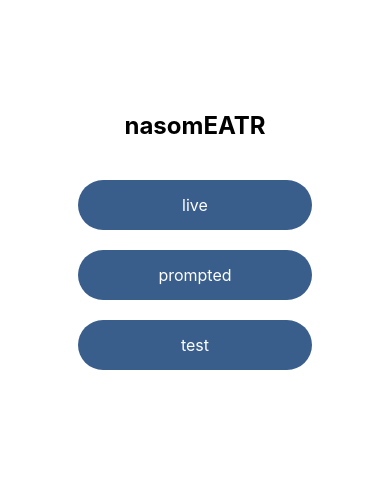
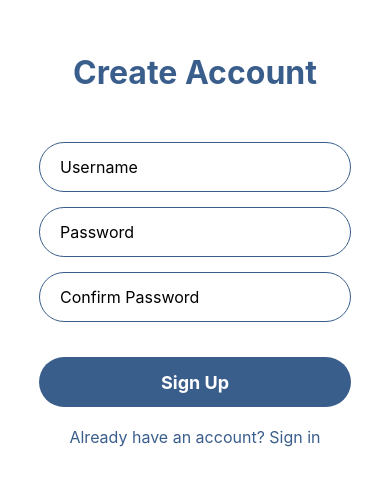
Before and after one commit to bluetooth-nasometer/nasomEATR, a React Native app: screen /Signup in a window 390 px wide. Shown: the part 172-658 px from the top of the page. Built offline with nearby package versions, Linux system fonts and the light colour scheme.

Commit message:
front end setup based on figma

```diff
--- a/App.js
+++ b/App.js
@@ -1,37 +1,58 @@
 import React from 'react';
 import { NavigationContainer } from '@react-navigation/native';
 import { createNativeStackNavigator } from '@react-navigation/native-stack';
+import { createBottomTabNavigator } from '@react-navigation/bottom-tabs';
+import { Ionicons } from '@expo/vector-icons';
+import LoginScreen from './components/LoginScreen';
+import SignupScreen from './components/SignupScreen';
 import HomeScreen from './components/HomeScreen';
-import LiveScreen from './components/LiveScreen';
-import PromptedScreen from './components/PromptedScreen';
-import TestScreen from './components/TestScreen';
+import SessionsScreen from './components/SessionsScreen';
+import ProfileScreen from './components/ProfileScreen';
+import Colors from './constants/Colors';
 
 const Stack = createNativeStackNavigator();
+const Tab = createBottomTabNavigator();
+
+function MainTabs() {
+  return (
+    <Tab.Navigator
+      screenOptions={({ route }) => ({
+        tabBarIcon: ({ focused, color, size }) => {
+          let iconName;
+          if (route.name === 'HomeTab') {
+            iconName = focused ? 'home' : 'home-outline';
+          } else if (route.name === 'Sessions') {
+            iconName = focused ? 'document-text' : 'document-text-outline';
+          } else if (route.name === 'Profile') {
+            iconName = focused ? 'person' : 'person-outline';
+          }
+          return <Ionicons name={iconName} size={size} color={color} />;
+        },
+        tabBarActiveTintColor: Colors.lightNavalBlue,
+        tabBarInactiveTintColor: 'gray',
+        headerShown: false,
+      })}
+    >
+      <Tab.Screen
+        name="HomeTab"
+        component={HomeScreen}
+        options={{ title: 'Home' }}
+      />
+      <Tab.Screen name="Sessions" component={SessionsScreen} />
+      <Tab.Screen name="Profile" component={ProfileScreen} />
+    </Tab.Navigator>
+  );
+}
 
 export default function App() {
   return (
     <NavigationContainer>
-      <Stack.Navigator>
-        <Stack.Screen
-          name="Home"
-          component={HomeScreen}
-          options={{ headerShown: false }}
-        />
-        <Stack.Screen
-          name="Live"
-          component={LiveScreen}
-          options={{ headerShown: false }}
-        />
-        <Stack.Screen
-          name="Prompted"
-          component={PromptedScreen}
-          options={{ headerShown: false }}
-        />
-        <Stack.Screen
-          name="Test"
-          component={TestScreen}
-          options={{ headerShown: false }}
-        />
+      <Stack.Navigator
+        screenOptions={{ headerShown: false }}
+      >
+        <Stack.Screen name="Login" component={LoginScreen} />
+        <Stack.Screen name="Signup" component={SignupScreen} />
+        <Stack.Screen name="MainApp" component={MainTabs} />
       </Stack.Navigator>
     </NavigationContainer>
   );
--- a/components/HomeScreen.js
+++ b/components/HomeScreen.js
@@ -1,25 +1,99 @@
-import React from 'react';
-import { View, Text, TouchableOpacity, StyleSheet, Dimensions } from 'react-native';
+import React, { useState } from 'react';
+import {
+  View,
+  Text,
+  StyleSheet,
+  ScrollView,
+  TouchableOpacity,
+} from 'react-native';
+import { Ionicons } from '@expo/vector-icons';
 import Colors from '../constants/Colors';
 
+const dummyPatients = [
+  {
+    id: 1,
+    name: 'John Smith',
+    testsCount: 5,
+    lastTestDate: '2024-01-15',
+  },
+  {
+    id: 2,
+    name: 'Sarah Johnson',
+    testsCount: 3,
+    lastTestDate: '2024-01-12',
+  },
+  {
+    id: 3,
+    name: 'Michael Brown',
+    testsCount: 8,
+    lastTestDate: '2024-01-10',
+  },
+];
+
 const HomeScreen = ({ navigation }) => {
+  const [isPopupVisible, setIsPopupVisible] = useState(false);
+
+  const handleAddPatient = () => {
+    setIsPopupVisible(false);
+    // TODO: Implement add patient logic
+  };
+
+  const formatDate = (dateString) => {
+    return new Date(dateString).toLocaleDateString('en-US', {
+      year: 'numeric',
+      month: 'short',
+      day: 'numeric'
+    });
+  };
+
   return (
     <View style={styles.container}>
-      <Text style={styles.title}>nasomEATR</Text>
+      <Text style={styles.header}>Patient List</Text>
+      <ScrollView style={styles.patientList}>
+        {dummyPatients.map((patient) => (
+          <TouchableOpacity
+            key={patient.id}
+            style={styles.patientCard}
+            onPress={() => {/* Handle patient selection */}}
+          >
+            <Text style={styles.patientName}>{patient.name}</Text>
+            <View style={styles.patientDetails}>
+              <Text style={styles.detailText}>
+                {patient.testsCount} tests
+              </Text>
+              <Text style={styles.detailText}>
+                Last test: {formatDate(patient.lastTestDate)}
+              </Text>
+            </View>
+          </TouchableOpacity>
+        ))}
+      </ScrollView>
+
+      {/* Popup Menu */}
+      {isPopupVisible && (
+        <TouchableOpacity
+          style={styles.popup}
+          onPress={handleAddPatient}
+        >
+          <Ionicons
+            name="person-add-outline"
+            size={24}
+            color={Colors.lightNavalBlue}
+          />
+          <Text style={styles.popupText}>New Patient</Text>
+        </TouchableOpacity>
+      )}
+
+      {/* Floating Action Button */}
       <TouchableOpacity
-        style={styles.button}
-        onPress={() => navigation.navigate('Live')}>
-        <Text style={styles.buttonText}>live</Text>
-      </TouchableOpacity>
-      <TouchableOpacity
-        style={styles.button}
-        onPress={() => navigation.navigate('Prompted')}>
-        <Text style={styles.buttonText}>prompted</Text>
-      </TouchableOpacity>
-      <TouchableOpacity
-        style={styles.button}
-        onPress={() => navigation.navigate('Test')}>
-        <Text style={styles.buttonText}>test</Text>
+        style={styles.fab}
+        onPress={() => setIsPopupVisible(!isPopupVisible)}
+      >
+        <Ionicons
+          name="add"
+          size={30}
+          color="white"
+        />
       </TouchableOpacity>
     </View>
   );
@@ -28,26 +102,77 @@ const HomeScreen = ({ navigation }) => {
 const styles = StyleSheet.create({
   container: {
     flex: 1,
+    backgroundColor: Colors.white,
+    paddingTop: 60,
+  },
+  header: {
+    fontSize: 24,
+    fontWeight: 'bold',
+    color: Colors.lightNavalBlue,
+    padding: 20,
+  },
+  patientList: {
+    flex: 1,
+    padding: 15,
+  },
+  patientCard: {
+    backgroundColor: '#f8f9fa',
+    padding: 15,
+    borderRadius: 10,
+    marginBottom: 10,
+    borderWidth: 1,
+    borderColor: '#eee',
+  },
+  patientName: {
+    fontSize: 18,
+    fontWeight: 'bold',
+    color: Colors.lightNavalBlue,
+    marginBottom: 5,
+  },
+  patientDetails: {
+    flexDirection: 'row',
+    justifyContent: 'space-between',
+  },
+  detailText: {
+    color: '#666',
+    fontSize: 14,
+  },
+  fab: {
+    position: 'absolute',
+    right: 20,
+    bottom: 15,
+    width: 56,
+    height: 56,
+    borderRadius: 28,
+    backgroundColor: Colors.lightNavalBlue,
     justifyContent: 'center',
     alignItems: 'center',
-    backgroundColor: Colors.white,
+    elevation: 4,
+    shadowColor: '#000',
+    shadowOffset: { width: 0, height: 2 },
+    shadowOpacity: 0.25,
+    shadowRadius: 3.84,
   },
-  title: {
-    fontWeight: 'bold',
-    fontSize: 24,
-    marginBottom: 40,
+  popup: {
+    position: 'absolute',
+    right: 20,
+    bottom: 80,
+    flexDirection: 'row',
+    alignItems: 'center',
+    padding: 12,
+    backgroundColor: 'white',
+    borderRadius: 8,
+    elevation: 4,
+    shadowColor: '#000',
+    shadowOffset: { width: 0, height: 2 },
+    shadowOpacity: 0.25,
+    shadowRadius: 3.84,
   },
-  button: {
-    backgroundColor: Colors.lightNavalBlue,
-    width: Dimensions.get('window').width * 0.6,
-    paddingVertical: 15,
-    borderRadius: 25,
-    alignItems: 'center',
-    marginBottom: 20,
-  },
-  buttonText: {
-    color: Colors.white,
+  popupText: {
+    marginLeft: 12,
     fontSize: 16,
+    color: Colors.lightNavalBlue,
+    fontWeight: '500',
   },
 });
 
--- /dev/null
+++ b/components/LoginScreen.js
@@ -0,0 +1,106 @@
+import React, { useState } from 'react';
+import {
+  View,
+  Text,
+  TextInput,
+  TouchableOpacity,
+  StyleSheet,
+  Dimensions
+} from 'react-native';
+import Colors from '../constants/Colors';
+
+const LoginScreen = ({ navigation }) => {
+  const [username, setUsername] = useState('');
+  const [password, setPassword] = useState('');
+
+  const handleLogin = () => {
+    // TODO: Implement actual authentication
+    if (username && password) {
+      navigation.replace('MainApp');
+    }
+  };
+
+  return (
+    <View style={styles.container}>
+      <Text style={styles.title}>nasomEATR</Text>
+
+      <TextInput
+        style={styles.input}
+        placeholder="Username"
+        value={username}
+        onChangeText={setUsername}
+        autoCapitalize="none"
+      />
+
+      <TextInput
+        style={styles.input}
+        placeholder="Password"
+        value={password}
+        onChangeText={setPassword}
+        secureTextEntry
+      />
+
+      <TouchableOpacity style={styles.button} onPress={handleLogin}>
+        <Text style={styles.buttonText}>Sign In</Text>
+      </TouchableOpacity>
+
+      <TouchableOpacity
+        style={styles.signupLink}
+        onPress={() => navigation.navigate('Signup')}
+      >
+        <Text style={styles.signupText}>
+          Don't have an account? Sign up
+        </Text>
+      </TouchableOpacity>
+    </View>
+  );
+};
+
+const styles = StyleSheet.create({
+  container: {
+    flex: 1,
+    justifyContent: 'center',
+    alignItems: 'center',
+    backgroundColor: Colors.white,
+    padding: 20,
+  },
+  title: {
+    fontSize: 32,
+    fontWeight: 'bold',
+    marginBottom: 50,
+    color: Colors.lightNavalBlue,
+  },
+  input: {
+    width: Dimensions.get('window').width * 0.8,
+    height: 50,
+    borderWidth: 1,
+    borderColor: Colors.lightNavalBlue,
+    borderRadius: 25,
+    paddingHorizontal: 20,
+    marginBottom: 15,
+    fontSize: 16,
+  },
+  button: {
+    backgroundColor: Colors.lightNavalBlue,
+    width: Dimensions.get('window').width * 0.8,
+    height: 50,
+    borderRadius: 25,
+    justifyContent: 'center',
+    alignItems: 'center',
+    marginTop: 20,
+  },
+  buttonText: {
+    color: Colors.white,
+    fontSize: 18,
+    fontWeight: 'bold',
+  },
+  signupLink: {
+    marginTop: 20,
+  },
+  signupText: {
+    color: Colors.lightNavalBlue,
+    fontSize: 16,
+  },
+});
+
+export default LoginScreen;
--- /dev/null
+++ b/components/ProfileScreen.js
@@ -0,0 +1,27 @@
+import React from 'react';
+import { View, Text, StyleSheet } from 'react-native';
+import Colors from '../constants/Colors';
+
+const ProfileScreen = () => {
+  return (
+    <View style={styles.container}>
+      <Text style={styles.header}>Profile</Text>
+    </View>
+  );
+};
+
+const styles = StyleSheet.create({
+  container: {
+    flex: 1,
+    backgroundColor: Colors.white,
+    paddingTop: 60,
+  },
+  header: {
+    fontSize: 24,
+    fontWeight: 'bold',
+    color: Colors.lightNavalBlue,
+    padding: 20,
+  },
+});
+
+export default ProfileScreen;
--- /dev/null
+++ b/components/SessionsScreen.js
@@ -0,0 +1,27 @@
+import React from 'react';
+import { View, Text, StyleSheet } from 'react-native';
+import Colors from '../constants/Colors';
+
+const SessionsScreen = () => {
+  return (
+    <View style={styles.container}>
+      <Text style={styles.header}>Sessions</Text>
+    </View>
+  );
+};
+
+const styles = StyleSheet.create({
+  container: {
+    flex: 1,
+    backgroundColor: Colors.white,
+    paddingTop: 60,
+  },
+  header: {
+    fontSize: 24,
+    fontWeight: 'bold',
+    color: Colors.lightNavalBlue,
+    padding: 20,
+  },
+});
+
+export default SessionsScreen;
--- /dev/null
+++ b/components/SignupScreen.js
@@ -0,0 +1,115 @@
+import React, { useState } from 'react';
+import {
+  View,
+  Text,
+  TextInput,
+  TouchableOpacity,
+  StyleSheet,
+  Dimensions
+} from 'react-native';
+import Colors from '../constants/Colors';
+
+const SignupScreen = ({ navigation }) => {
+  const [username, setUsername] = useState('');
+  const [password, setPassword] = useState('');
+  const [confirmPassword, setConfirmPassword] = useState('');
+
+  const handleSignup = () => {
+    // TODO: Implement actual signup logic
+    if (username && password && password === confirmPassword) {
+      navigation.replace('Home');
+    }
+  };
+
+  return (
+    <View style={styles.container}>
+      <Text style={styles.title}>Create Account</Text>
+
+      <TextInput
+        style={styles.input}
+        placeholder="Username"
+        value={username}
+        onChangeText={setUsername}
+        autoCapitalize="none"
+      />
+
+      <TextInput
+        style={styles.input}
+        placeholder="Password"
+        value={password}
+        onChangeText={setPassword}
+        secureTextEntry
+      />
+
+      <TextInput
+        style={styles.input}
+        placeholder="Confirm Password"
+        value={confirmPassword}
+        onChangeText={setConfirmPassword}
+        secureTextEntry
+      />
+
+      <TouchableOpacity style={styles.button} onPress={handleSignup}>
+        <Text style={styles.buttonText}>Sign Up</Text>
+      </TouchableOpacity>
+
+      <TouchableOpacity
+        style={styles.loginLink}
+        onPress={() => navigation.goBack()}
+      >
+        <Text style={styles.loginText}>
+          Already have an account? Sign in
+        </Text>
+      </TouchableOpacity>
+    </View>
+  );
+};
+
+const styles = StyleSheet.create({
+  container: {
+    flex: 1,
+    justifyContent: 'center',
+    alignItems: 'center',
+    backgroundColor: Colors.white,
+    padding: 20,
+  },
+  title: {
+    fontSize: 32,
+    fontWeight: 'bold',
+    marginBottom: 50,
+    color: Colors.lightNavalBlue,
+  },
+  input: {
+    width: Dimensions.get('window').width * 0.8,
+    height: 50,
+    borderWidth: 1,
+    borderColor: Colors.lightNavalBlue,
+    borderRadius: 25,
+    paddingHorizontal: 20,
+    marginBottom: 15,
+    fontSize: 16,
+  },
+  button: {
+    backgroundColor: Colors.lightNavalBlue,
+    width: Dimensions.get('window').width * 0.8,
+    height: 50,
+    borderRadius: 25,
+    justifyContent: 'center',
+    alignItems: 'center',
+    marginTop: 20,
+  },
+  buttonText: {
+    color: Colors.white,
+    fontSize: 18,
+    fontWeight: 'bold',
+  },
+  loginLink: {
+    marginTop: 20,
+  },
+  loginText: {
+    color: Colors.lightNavalBlue,
+    fontSize: 16,
+  },
+});
+
+export default SignupScreen;
--- a/package.json
+++ b/package.json
@@ -9,6 +9,8 @@
     "web": "expo start --web"
   },
   "dependencies": {
+    "@expo/vector-icons": "^14.0.4",
+    "@react-navigation/bottom-tabs": "^7.2.0",
     "@react-navigation/native": "^7.0.14",
     "@react-navigation/native-stack": "^7.2.0",
     "@react-navigation/stack": "^7.1.1",
```
Also changed, not shown: 1 other file (tests, documents, lock files or other folders).
